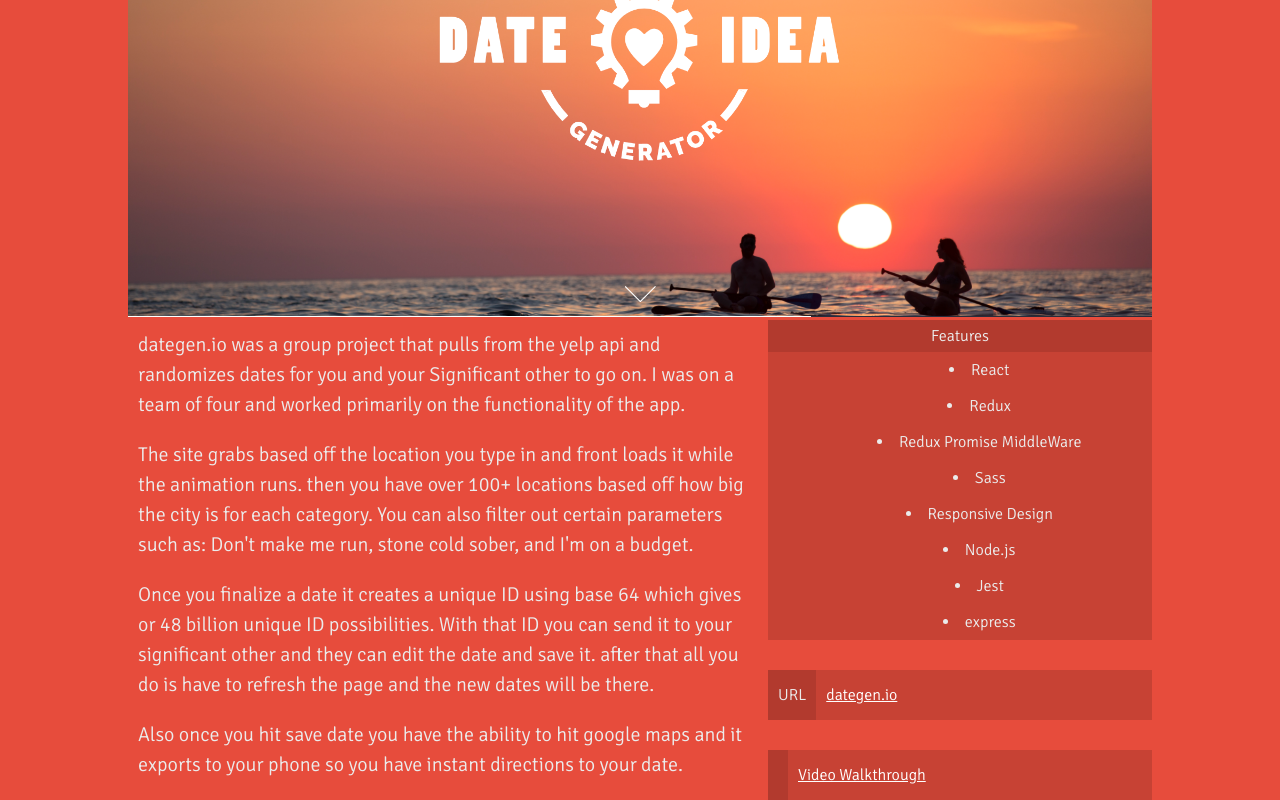
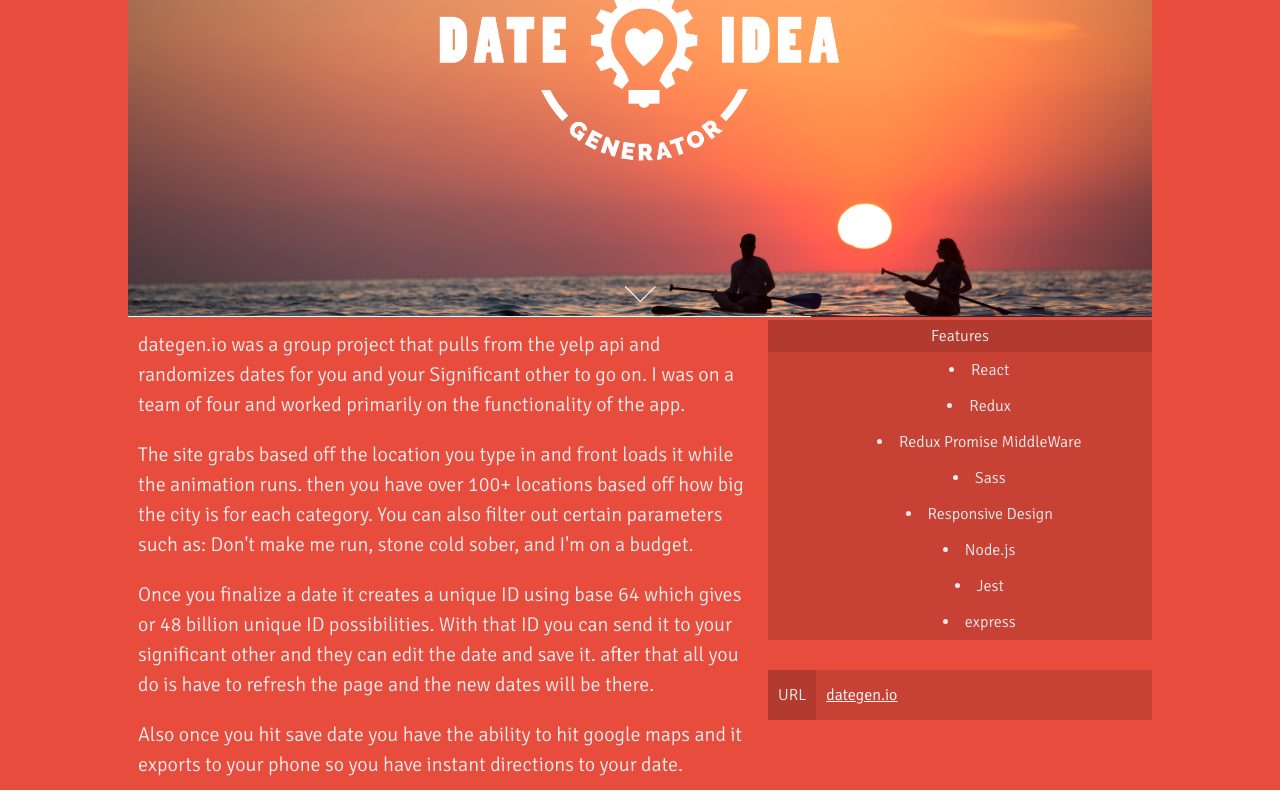
Before and after one commit to tingey21/Portfolio, a React (Create React App) app: page /portfolio/2 in a window 1280 px wide. Shown: the part 340-1140 px from the top of the page. Built offline with nearby package versions, Linux system fonts and the light colour scheme.

Commit message:
removed console logs

```diff
--- a/src/LandingPage.js
+++ b/src/LandingPage.js
@@ -73,7 +73,7 @@ class LandingPage extends Component {
   handleScroll() {
 
     var last_known_scroll_position = Math.round(window.scrollY);
-      console.log(last_known_scroll_position)
+
 
     if(last_known_scroll_position < 50  ){
     this.setState({
@@ -170,7 +170,7 @@ class LandingPage extends Component {
 
 
 
-      console.log(this.state.headerShown)
+
 
   }
 
--- a/src/ProjectPages/DateNight.js
+++ b/src/ProjectPages/DateNight.js
@@ -39,10 +39,8 @@ export default class DateNight extends Component {
                 <div className = "url">URL</div>
                 <a href="http://dategen.io" target = "_blank" rel="noopener noreferrer"><div className = "ink"> dategen.io </div></a>
               </div>
-              <div className = "video-wrapper">
-                <div className = "url"></div>
-                <a href="https://youtu.be/qc7i7mbYMOs" target = "_blank" rel="noopener noreferrer"><div className = "ink"> Video Walkthrough </div></a>
-              </div>
+
+
           </div>
     )
   }
--- a/src/ProjectPages/NonProfit.js
+++ b/src/ProjectPages/NonProfit.js
@@ -13,7 +13,7 @@ export default class NonProfit extends Component {
            </div>
           <div className = "portfolio-image"><img src={placeholder} alt=""/></div>
 
-            <div className = "about-project"> <p>The Non Profit was a personal project I completed at DevMountain which one most technical. The client side features the ability to donate, read a blog post and view the get involved cards. they also have the ability to sign up for the newsletter. It has route verification so if the user is not signed in they cant access the admin routes.
+            <div className = "about-project"> <p>The Non Profit was a personal project I completed at DevMountain which won most technical. The client side features the ability to donate, read a blog post and view the get involved cards. they also have the ability to sign up for the newsletter. It has route verification so if the user is not signed in they cant access the admin routes.
               </p> <p>The admin can update blog posts and get involved cards as well as send out a mass newsletter to everyone who has signed up. when the user types in an active email they recieve a thank you email instantly for signing up. On the admin side it uses Auth0 to handle the authentication of admin routes.  </p>
 
             </div>
```
